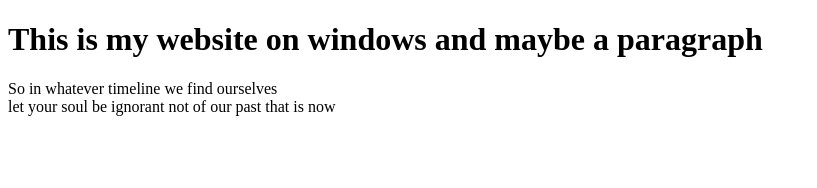
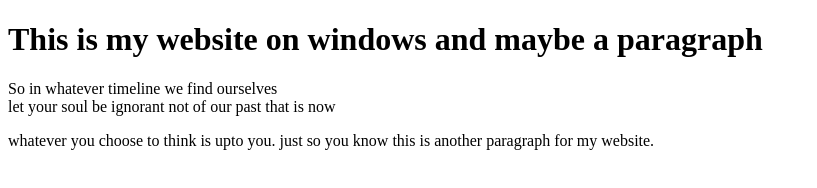
Before and after one commit to NaomiKagwai/firstsitewindow, a plain HTML site: page index.html in a window 1280 px wide. Shown: the whole page, without its empty margins (0-817 px from the left). Drawn offline with Linux system fonts and the light colour scheme.

Commit message:
added another paragraph

```diff
--- a/index.html
+++ b/index.html
@@ -9,5 +9,7 @@
 
     <h1>This is my website on windows and maybe a paragraph</h1>
     <P>So in whatever timeline we find ourselves <br> let your soul be ignorant not of our past that is now</P>
+
+    <p>whatever you choose to think is upto you. just so you know this is another paragraph for my website.</p>
 </body>
 </html>
```
